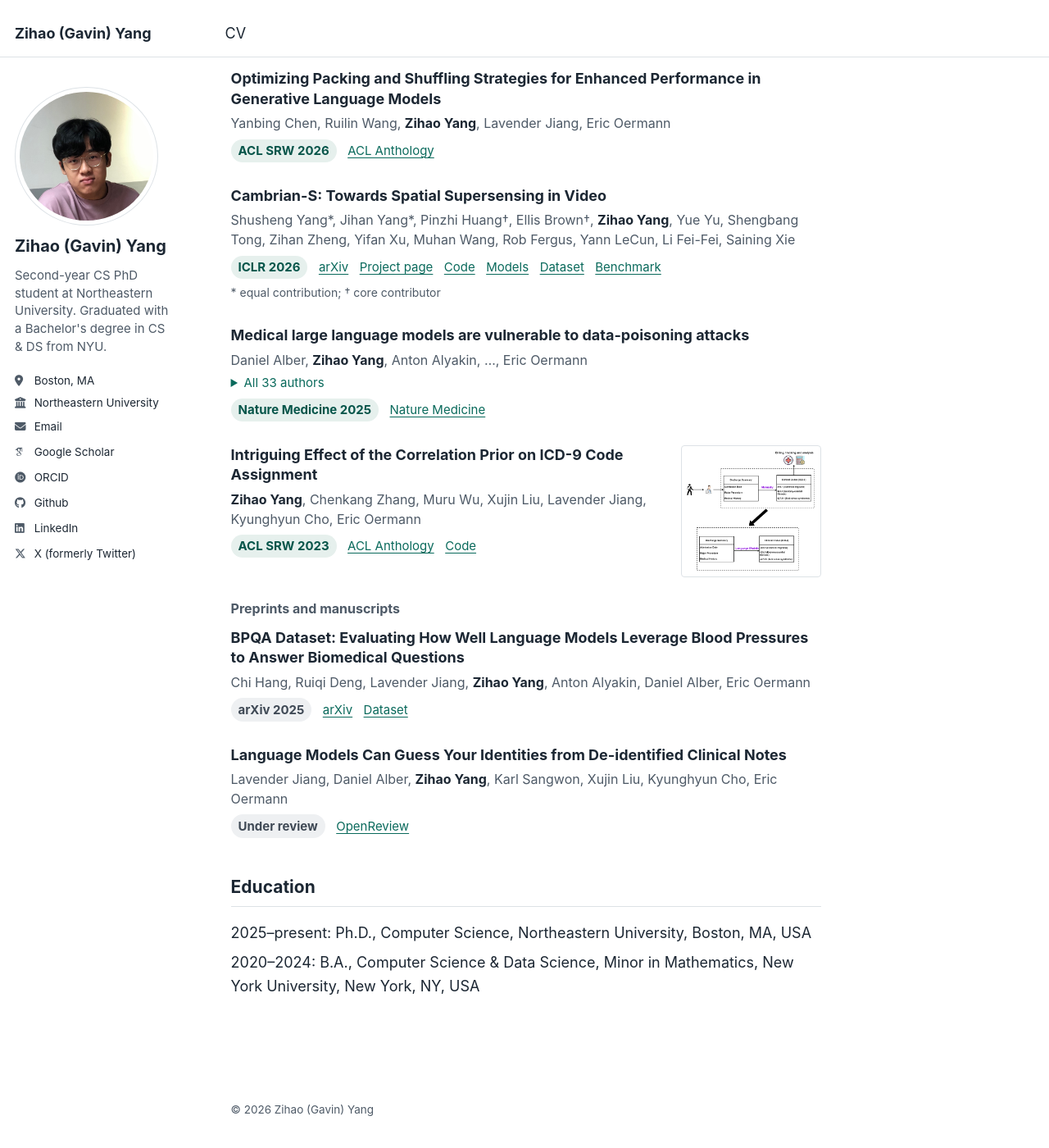
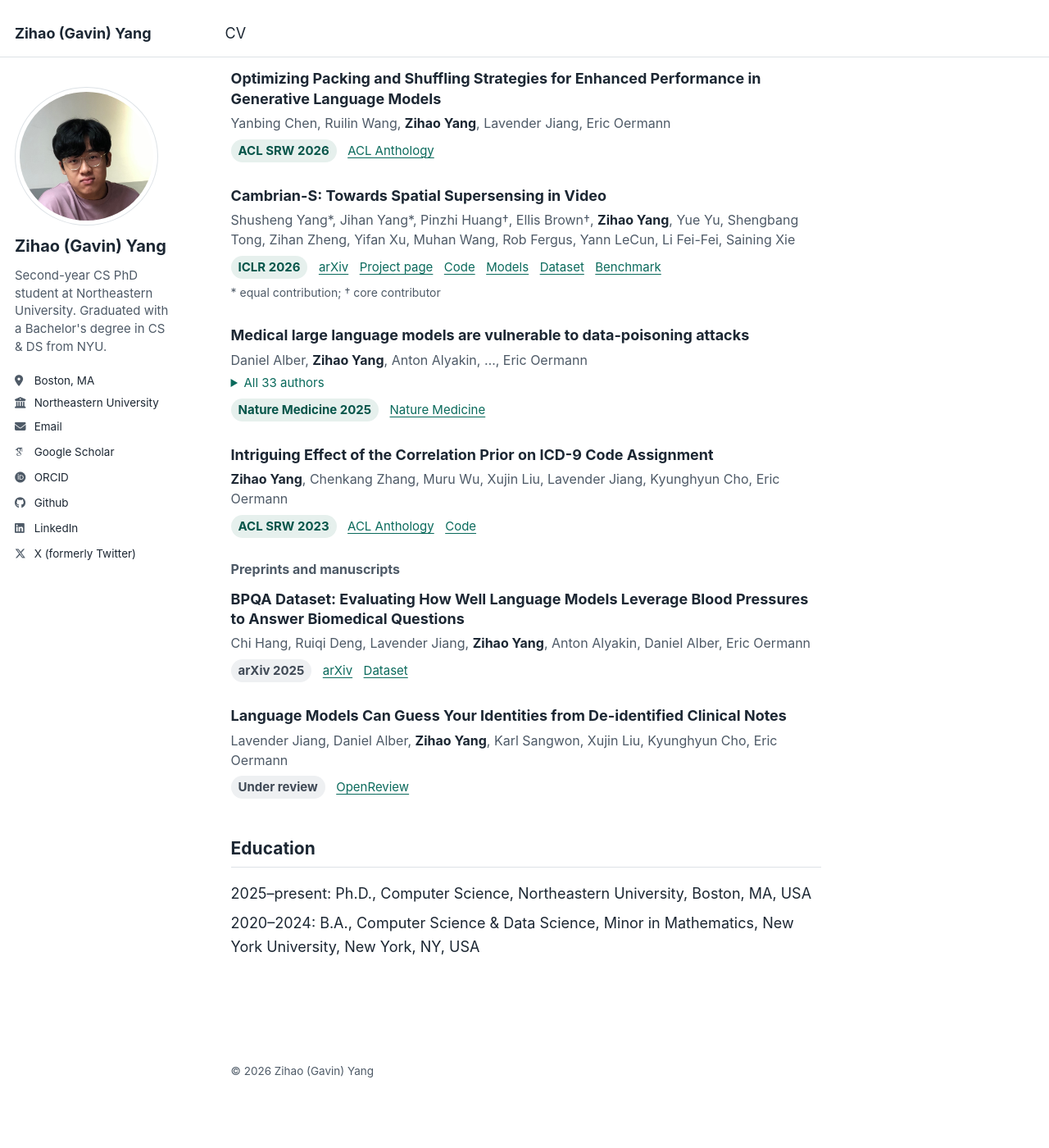
Before and after one commit to redagavin/redagavin.github.io, a Jekyll site: the page built from _pages/about.md, in a window 1280 px wide and 1400 px high, scrolled down 980 px. Shown: the whole window at 82% size. Built offline with Jekyll 4.4.1, drawn with Linux system fonts in a browser that asks for light colours; some web fonts are replaced; after the commit the page ends 2332 px from its top, so only the background shows below that.

Commit message:
Remove the ICD-9 figure from the publications list
It was the only entry with an image, so the image field, its template
branch, the figure layout styles and images/icd9.png go with it.

Co-Authored-By: Claude Opus 5.5 <noreply@anthropic.com>
Claude-Session: https://claude.ai/code/session_01BVnTTmQm4md5C6XDLb2Hqg

```diff
--- a/_data/publications.yml
+++ b/_data/publications.yml
@@ -41,8 +41,6 @@
   authors: ["Zihao Yang", "Chenkang Zhang", "Muru Wu", "Xujin Liu", "Lavender Jiang", "Kyunghyun Cho", "Eric Oermann"]
   venue: ACL SRW 2023
   group: peer-reviewed
-  image: icd9.png
-  image_alt: "Diagram: a discharge summary mapped to ICD-9 codes, first manually, then by language models"
   links:
     - { label: ACL Anthology, url: "https://aclanthology.org/2023.acl-srw.19/" }
     - { label: Code, url: "https://github.com/nyuolab/text2table" }
--- a/_includes/publications.html
+++ b/_includes/publications.html
@@ -1,11 +1,10 @@
 {% comment %}Lists _data/publications.yml entries of one group: {% include publications.html group="preprint" %}.
 Author lists over 15 names show the first three and the last, with the full list behind a toggle.
 Output lines stay unindented so kramdown does not read them as code blocks.{% endcomment %}
-{%- include base_path -%}
 {%- assign pubs = site.data.publications | where: "group", include.group -%}
 <ul class="pubs">
 {%- for p in pubs %}
-<li class="pub{% if p.image %} pub--figure{% endif %}">
+<li class="pub">
 <h4 class="pub__title">{{ p.title }}</h4>
 {%- assign n = p.authors | size %}
 {%- if n > 15 %}
@@ -22,9 +21,6 @@ Output lines stay unindented so kramdown does not read them as code blocks.{% en
 {%- if p.note %}
 <p class="pub__note">{{ p.note }}</p>
 {%- endif %}
-{%- if p.image %}
-<img class="pub__figure" src="{{ base_path }}/images/{{ p.image }}" alt="{{ p.image_alt }}" loading="lazy">
-{%- endif %}
 </li>
 {%- endfor %}
 </ul>
--- a/_sass/_home.scss
+++ b/_sass/_home.scss
@@ -61,25 +61,6 @@
   margin: 0 0 1.6em;
 }
 
-/* an entry with a figure: text left, figure right; stacked under the links on phones */
-.page__content .pub--figure {
-  @include breakpoint($small) {
-    display: grid;
-    grid-template-columns: minmax(0, 1fr) 9.5rem;
-    column-gap: 1.25rem;
-
-    > * {
-      grid-column: 1;
-    }
-
-    .pub__figure {
-      grid-column: 2;
-      grid-row: 1 / span 4;
-      margin: 0;
-    }
-  }
-}
-
 .pub__title {
   margin: 0 0 0.3em;
   font-size: 1rem;
@@ -124,16 +105,6 @@
   margin: 0.4em 0 0;
   font-size: 0.778rem;
   color: $graphite;
-}
-
-.pub__figure {
-  display: block;
-  width: min(100%, 15rem);
-  margin: 0.75em 0 0;
-  padding: 0.35rem;
-  border: 1px solid $rule;
-  border-radius: 4px;
-  background-color: #fff;
 }
 
 /* long author lists: first three and last shown, the rest on request */
```
Also changed, not shown: images/icd9.png (deleted).
